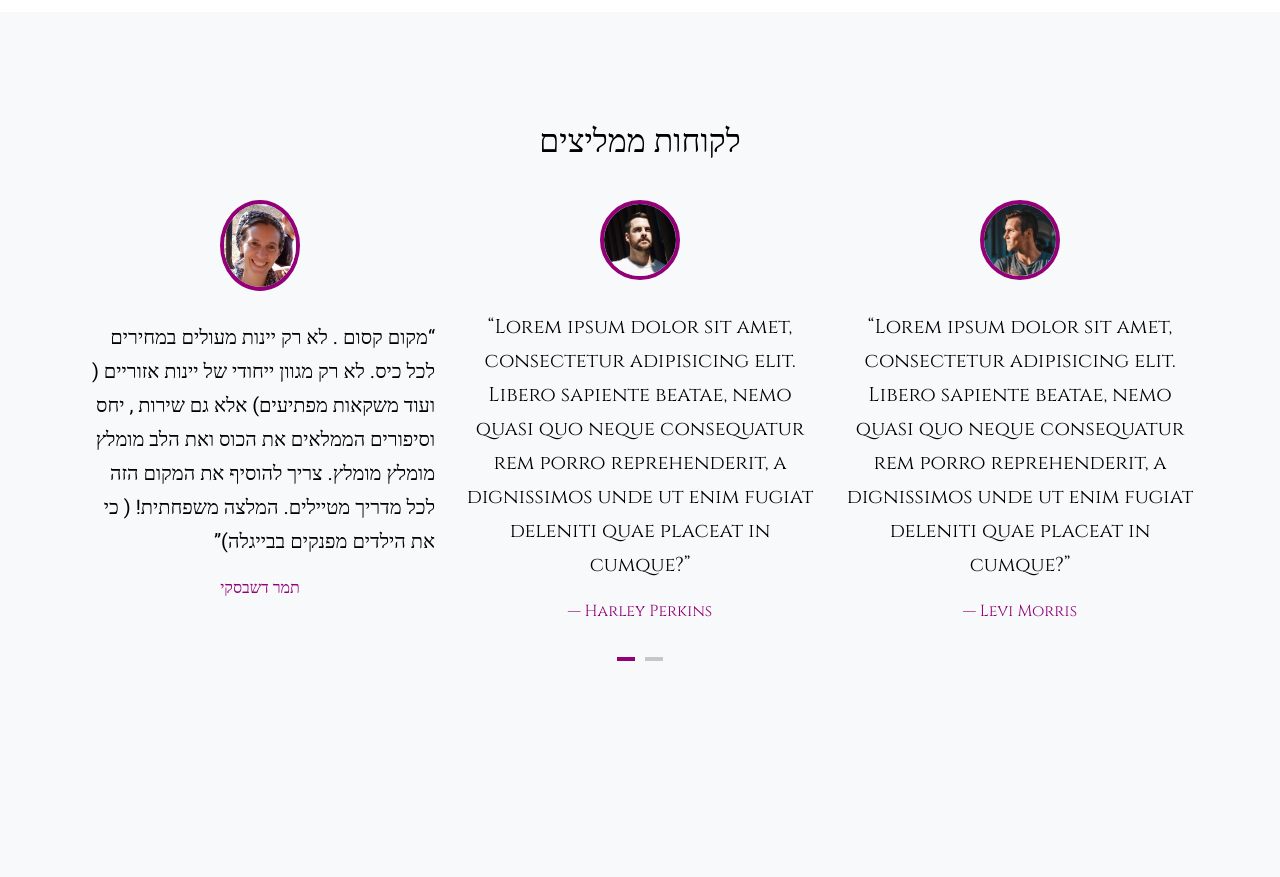
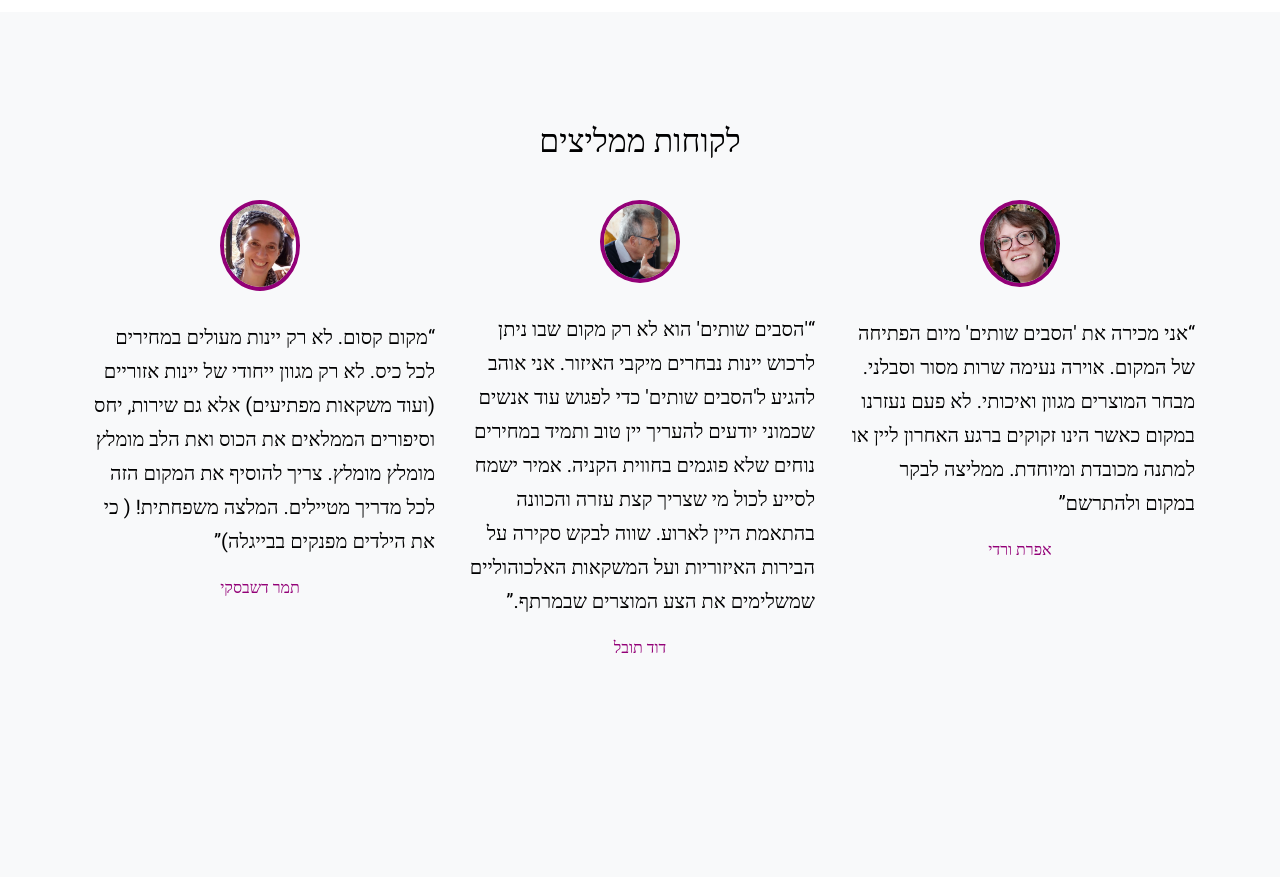
Before and after one commit to shanirabi/hasabim_shotim_site, a Django app: page / in a window 1280 px wide. Shown: the part 3567-4444 px from the top of the page. Run offline with Django 3.2, Linux system fonts and the light colour scheme; some libraries are stand-ins or nearby versions; some web fonts are replaced.

Commit message:
recommendation and img fix

```diff
--- a/events/templates/events/list.html
+++ b/events/templates/events/list.html
@@ -67,8 +67,9 @@
 <br>
 הנחה בהשתתפות בן זוג
 <br>
-*הרצאות, טעימות חווייתיות, יומי השתלמות. בהזמנה מראש. אפשרויות מגוונות לארגון אירוע מותאם קהל.
-
+אפשרויות מגוונות לארגון אירוע מותאם קהל.
+<br>
+הרצאות, טעימות חווייתיות, יומי השתלמות. בהזמנה מראש.
 </p>
       </div>
     </div>
--- a/templates/base.html
+++ b/templates/base.html
@@ -106,7 +106,7 @@
                       <a href="{% url 'about' %}" class="nav-link">עלינו</a>
                   </li>
                   <li class="nav-item {% if request.path == vendors_url %}active{% endif %}">
-                      <a href="{% url 'vendors_list' %}" class="nav-link">שותפים</a>
+                      <a href="{% url 'vendors_list' %}" class="nav-link">יצרנים</a>
                   </li>
                   <li class="nav-item {% if request.path == events_url %}active{% endif %}">
                       <a href="{% url 'events:home' %}" class="nav-link">פעילויות</a>
@@ -168,7 +168,7 @@
       <div class="col-12 text-center">
         <div class="social-icons">
           <a href="https://www.facebook.com/pg/HasbimShotim"><span class="icon-facebook"></span></a>
-          <a href="https://www.instegram.com"><span class="icon-instagram"></span></a>
+          <a href="https://www.instegram.com/hasabimshotim"><span class="icon-instagram"></span></a>
           <a href="tel:+972-54-4874898"><span class="icon-phone"></span></a>
           <a href="mailto:amiranita@gmail.com"><span class="icon-envelope"></span></a>
         </div>
--- a/templates/homepage.html
+++ b/templates/homepage.html
@@ -10,7 +10,7 @@
       <img src="{% static 'images/glass-filled-with-wine-2954929.jpg' %}" alt="Image" class="img-fluid">
       <!-- <img src="{% static 'images/IMG_6841.jpg' %}" alt="Image" class="img-fluid"></a> -->
       <img src="{% static 'images/shallow-focus-photography-of-blueberries-1317917.jpg' %}" alt="Image" class="img-fluid"></a>
-      <img src="{% static 'images/IMG_6847.jpg' %}" alt="Image" class="img-fluid">
+      <img src="{% static 'images/IMG_6847.JPG' %}" alt="Image" class="img-fluid">
     </div>
 
 
@@ -150,27 +150,27 @@
             <div class="owl-carousel owl-slide-3 owl-slide">
                 <blockquote class="testimony">
                   <img src="{% static 'images/tamar_dash.png' %}" alt="Image">
-                  <p class="rtl">&ldquo;מקום קסום . לא רק יינות מעולים במחירים לכל כיס. לא רק מגוון ייחודי של יינות אזוריים ( ועוד משקאות מפתיעים) אלא גם  שירות , יחס וסיפורים הממלאים את הכוס ואת הלב
+                  <p class="rtl">&ldquo;מקום קסום. לא רק יינות מעולים במחירים לכל כיס. לא רק מגוון ייחודי של יינות אזוריים (ועוד משקאות מפתיעים) אלא גם שירות, יחס וסיפורים הממלאים את הכוס ואת הלב
                                         מומלץ מומלץ מומלץ.
                                         צריך להוסיף את המקום הזה לכל מדריך מטיילים.
                                         המלצה משפחתית! ( כי את הילדים מפנקים בבייגלה)&rdquo;</p>
                   <p class="small text-primary"> תמר דשבסקי </p>
                 </blockquote>
                 <blockquote class="testimony">
-                  <img src="{% static 'images/person_2.jpg' %}" alt="Image">
-                  <p>&ldquo;Lorem ipsum dolor sit amet, consectetur adipisicing elit. Libero sapiente beatae, nemo quasi quo neque consequatur rem porro reprehenderit, a dignissimos unde ut enim fugiat deleniti quae placeat in cumque?&rdquo;</p>
-                  <p class="small text-primary">&mdash; Harley Perkins</p>
+                  <img src="{% static 'images/david_img.JPG' %}" alt="Image">
+                  <p class = "rtl">&ldquo;'הסבים שותים' הוא לא רק מקום שבו ניתן לרכוש יינות נבחרים מיקבי האיזור. אני אוהב להגיע ל'הסבים שותים' כדי לפגוש עוד אנשים שכמוני יודעים להעריך יין טוב ותמיד במחירים נוחים שלא פוגמים בחווית הקניה. אמיר ישמח לסייע לכול מי שצריך קצת עזרה והכוונה בהתאמת היין לארוע. שווה לבקש סקירה על הבירות האיזוריות ועל המשקאות האלכוהוליים שמשלימים את הצע המוצרים שבמרתף.&rdquo;</p>
+                  <p class="small text-primary">דוד תובל</p>
                 </blockquote>
                 <blockquote class="testimony">
-                  <img src="{% static 'images/person_3.jpg' %}" alt="Image">
-                  <p>&ldquo;Lorem ipsum dolor sit amet, consectetur adipisicing elit. Libero sapiente beatae, nemo quasi quo neque consequatur rem porro reprehenderit, a dignissimos unde ut enim fugiat deleniti quae placeat in cumque?&rdquo;</p>
-                  <p class="small text-primary">&mdash; Levi Morris</p>
+                  <img src="{% static 'images/efrat_img.jpg' %}" alt="Image">
+                  <p class = "rtl">&ldquo;אני מכירה את 'הסבים שותים' מיום הפתיחה של המקום. אוירה נעימה שרות מסור וסבלני. מבחר המוצרים מגוון ואיכותי. לא פעם נעזרנו במקום כאשר הינו זקוקים ברגע האחרון ליין או למתנה מכובדת ומיוחדת. ממליצה לבקר במקום ולהתרשם&rdquo;</p>
+                  <p class="small text-primary">אפרת ורדי</p>
                 </blockquote>
-                <blockquote class="testimony">
+                <!-- <blockquote class="testimony">
                   <img src="{% static 'images/person_1.jpg' %}" alt="Image">
                   <p>&ldquo;Lorem ipsum dolor sit amet, consectetur adipisicing elit. Libero sapiente beatae, nemo quasi quo neque consequatur rem porro reprehenderit, a dignissimos unde ut enim fugiat deleniti quae placeat in cumque?&rdquo;</p>
                   <p class="small text-primary">&mdash; Allie Smith</p>
-                </blockquote>
+                </blockquote> -->
         </div>
       </div>
     </div>
@@ -178,7 +178,7 @@
 </div>
 
 
-<div class="hero-2"  style="background-image: url({% static 'images/IMG_6948.jpg'%})";>
+<div class="hero-2"  style="background-image: url({% static 'images/IMG_6948.JPG'%})";>
  <div class="container">
     <div class="row justify-content-center text-center align-items-center">
       <div class="col-md-8">
```
Also changed, not shown: static/images/david_img.JPG (added), static/images/efrat_img.jpg (added), 1 other file.
